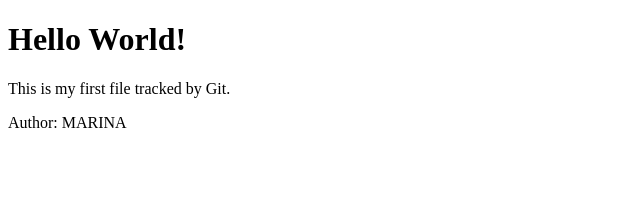
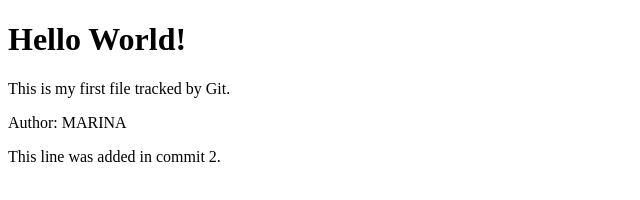
Before and after one commit to Marina0526/IntroGit_u267209, a plain HTML site: page index.html in a window 1280 px wide. Shown: the whole page, without its empty margins (0-640 px from the left). Drawn offline with Linux system fonts and the light colour scheme.

Commit message:
new line

```diff
--- a/index.html
+++ b/index.html
@@ -8,5 +8,7 @@
  <h1>Hello World!</h1>
  <p>This is my first file tracked by Git.</p>
  <p>Author: MARINA</p>
+ <p>This line was added in commit 2.
+ </p>
 </body>
 </html>
```
